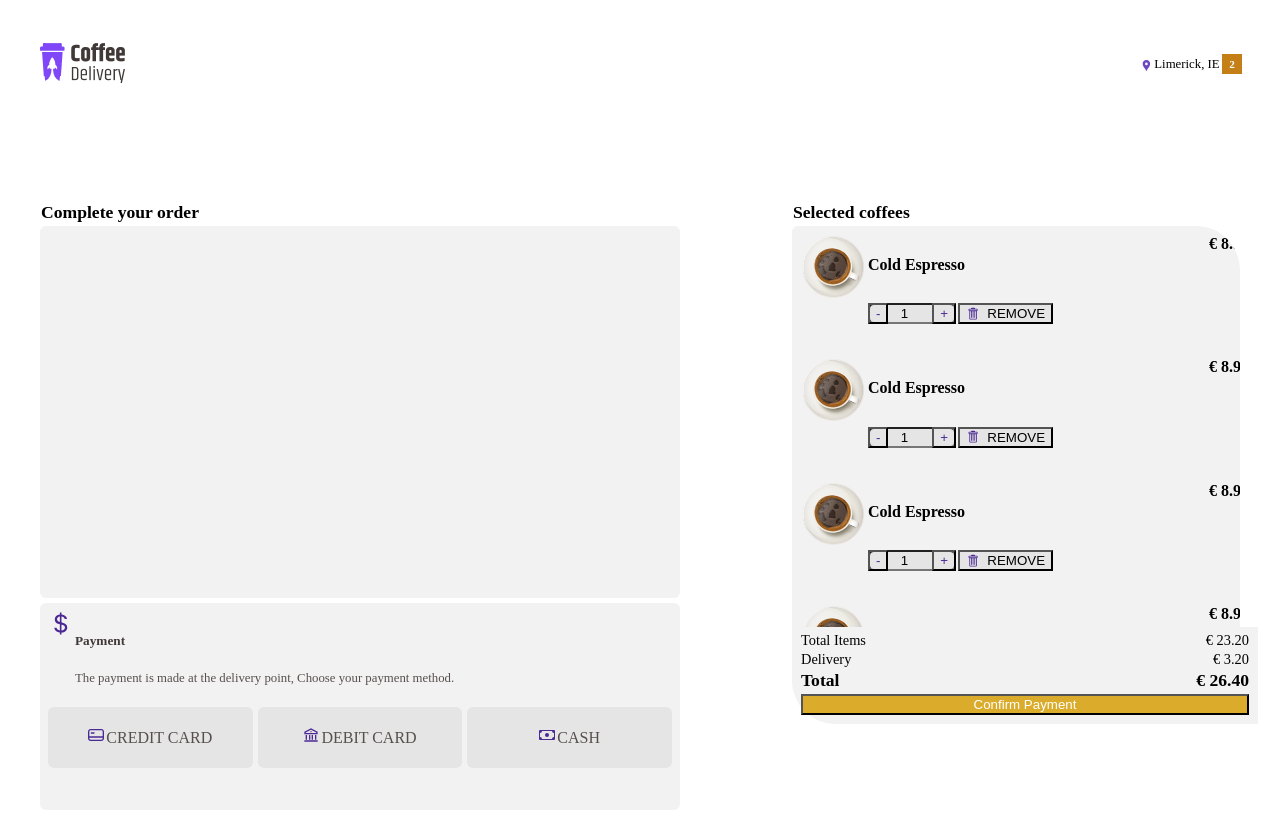
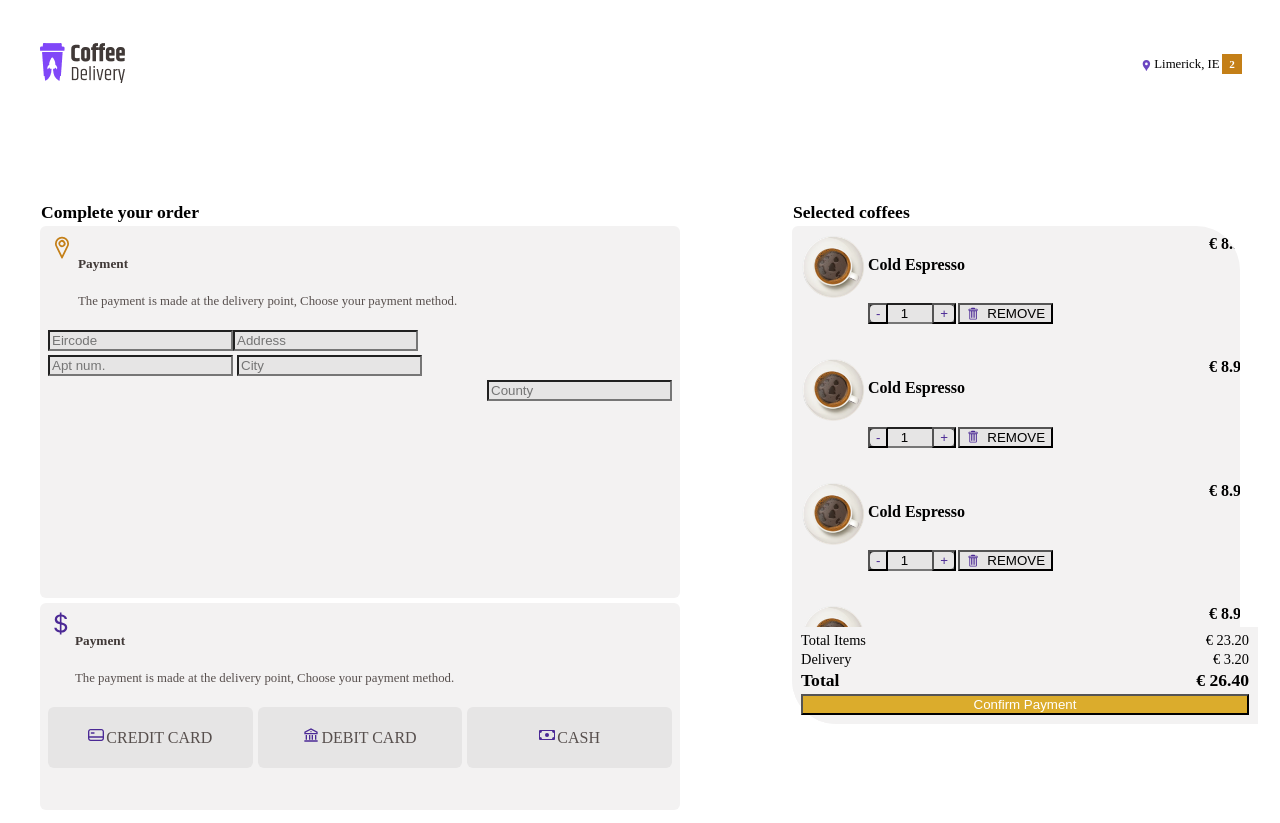
Before and after one commit to diebraga/delivery_coffee, a React (Vite) app: page /cart in a window 1280 px wide. Built offline with nearby package versions, Linux system fonts and the light colour scheme; the HTML template or start-up script is replaced by a standard one.

Commit message:
payment form styles

```diff
--- a/src/components/Payment/PaymentForm.tsx
+++ b/src/components/Payment/PaymentForm.tsx
@@ -1,4 +1,5 @@
-import { Box, Flex, Heading } from "@chakra-ui/react";
+import { Box, Flex, FormControl, FormLabel, Heading, Input, Text } from "@chakra-ui/react";
+import { VscLocation } from "react-icons/vsc";
 
 export function PaymentForm() {
   return (
@@ -19,8 +20,79 @@ export function PaymentForm() {
         h='372px'
         borderRadius={'6px'}
       >
+        <Flex
+          flexDir={'column'}
+          p='8'
+        >
+          <Flex>
+            <Text
+              as='span'
+            >
+              <VscLocation fill='#C47F17' size={28} />
+            </Text>
+            <Box>
+              <Text
+                as='h5'
+                color='#403937'
+                ml='2'
+              >
+                Payment
+              </Text>
+              <Text
+                as='p'
+                color='#574F4D'
+                ml='2'
+                fontSize={['0.8rem']}
+              >
+                The payment is made at the delivery point, Choose your payment method.
+              </Text>
+            </Box>
+          </Flex>
 
-
+          <FormControl>
+            <Input
+              maxW='200px'
+              placeholder="Eircode"
+              mt='8'
+              variant={'filled'}
+              focusBorderColor='#4B2995'
+              bg='#E6E5E5'
+            />
+            <Input
+              placeholder="Address"
+              mt='4'
+              variant={'filled'}
+              focusBorderColor='#4B2995'
+              bg='#E6E5E5'
+            />
+            <Flex mt='4'>
+              <Input
+                placeholder="Apt num."
+                maxW='200px'
+                variant={'filled'}
+                focusBorderColor='#4B2995'
+                bg='#E6E5E5'
+              />
+              <Input
+                placeholder="City"
+                ml='4'
+                variant={'filled'}
+                focusBorderColor='#4B2995'
+                bg='#E6E5E5'
+              />
+            </Flex>
+            <Flex justify={'right'}>
+              <Input
+                placeholder="County"
+                maxW='200px'
+                variant={'filled'}
+                focusBorderColor='#4B2995'
+                bg='#E6E5E5'
+                mt='4'
+              />
+            </Flex>
+          </FormControl>
+        </Flex>
       </Flex>
     </Box>
   )
```
